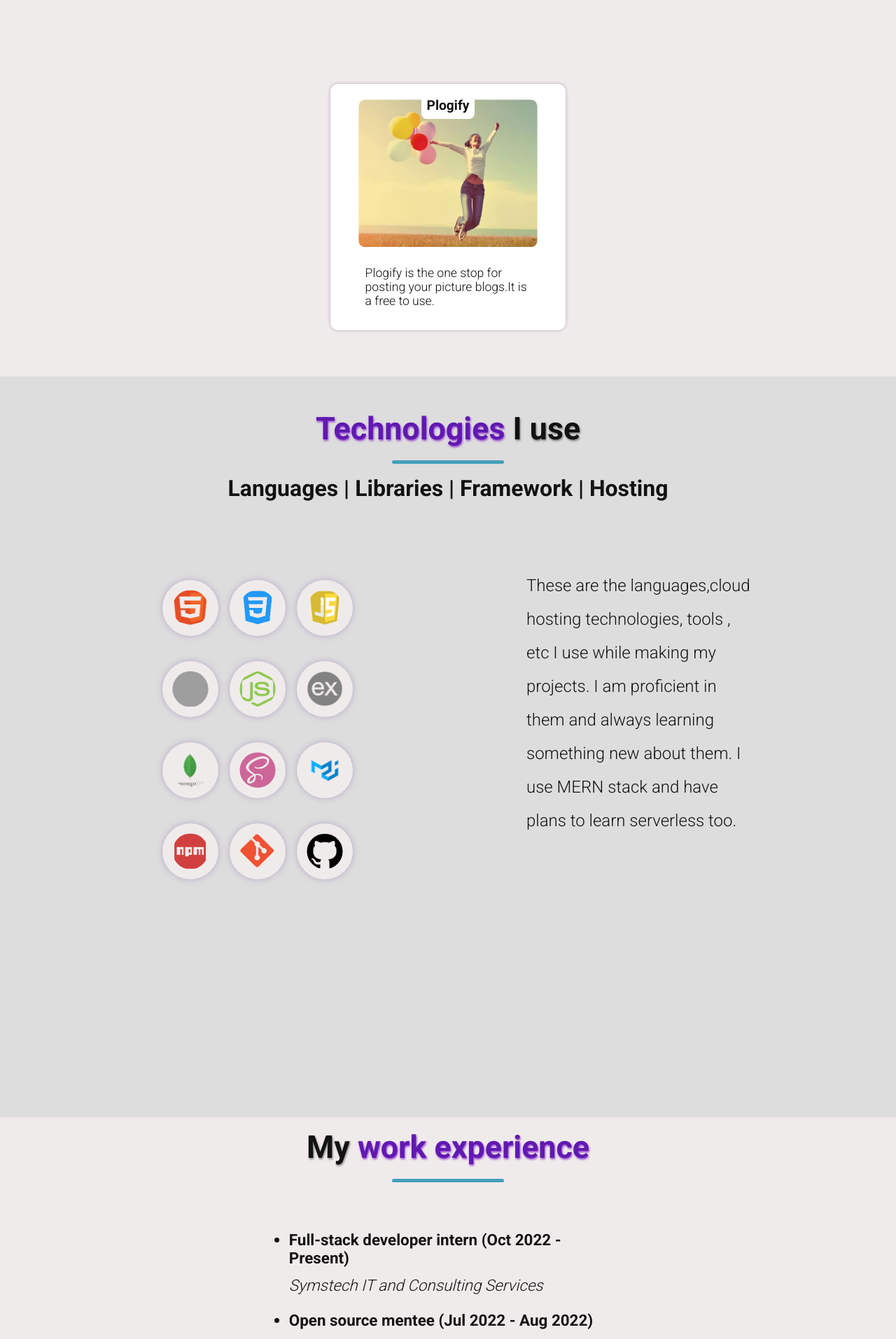
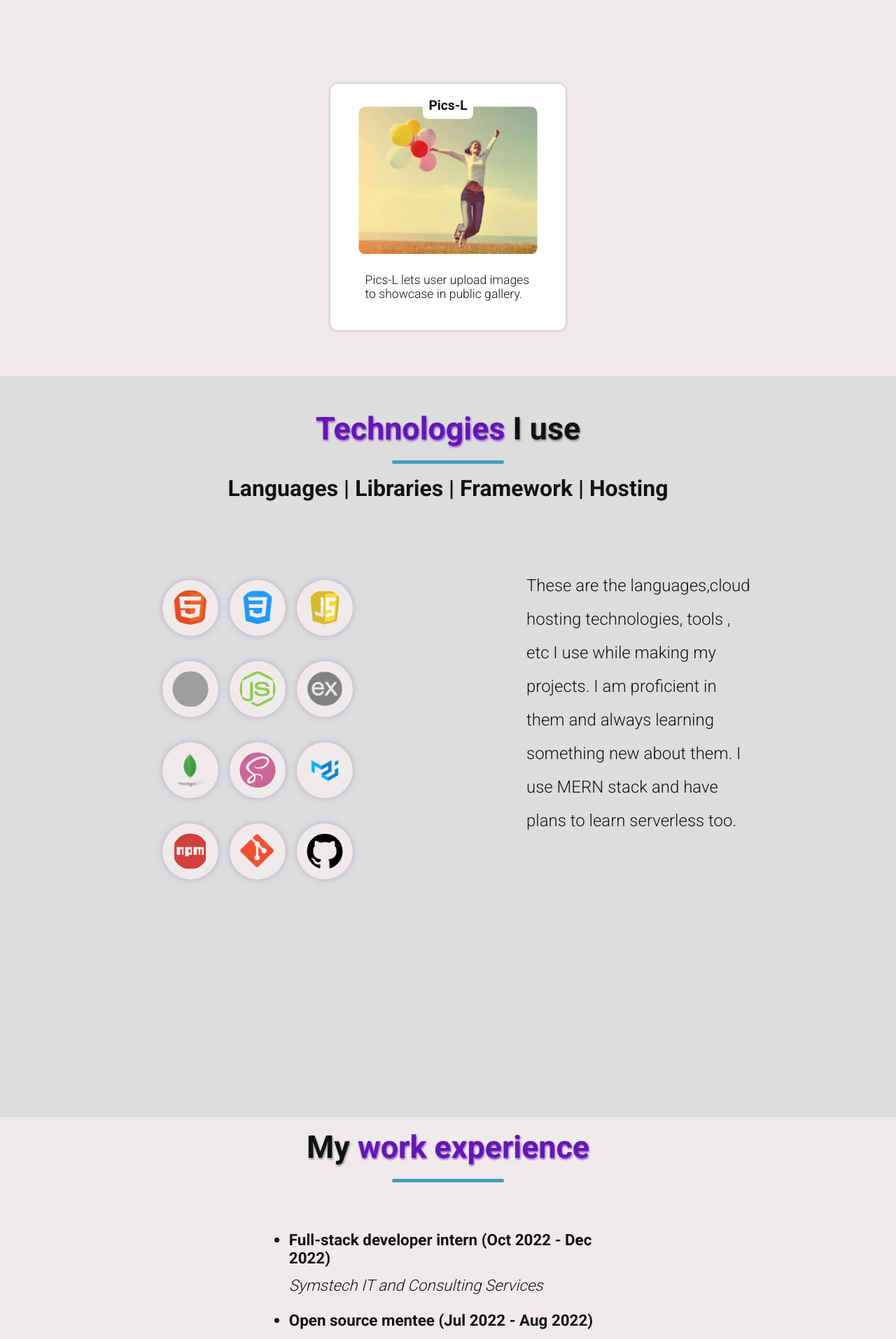
Before and after one commit to Suman373/PersonalPortfolio, a React (Create React App) app: page / in a window 1280 px wide. Shown: the part 3520-5434 px from the top of the page at 70% size. Built offline with nearby package versions, Linux system fonts and the light colour scheme; grey boxes are pictures that could not be loaded.

Commit message:
fix: experience, projects, feat: mob screen sticker

```diff
--- a/src/components/Experience.jsx
+++ b/src/components/Experience.jsx
@@ -19,7 +19,7 @@ const Experience = () => {
                     <ul>
                         <li>
                             <p className="position">
-                                Full-stack developer intern (Oct 2022 - Present)
+                                Full-stack developer intern (Oct 2022 - Dec 2022)
                             </p>
                             <p className="organisation">
                                 Symstech IT and Consulting Services
--- a/src/components/Projects.jsx
+++ b/src/components/Projects.jsx
@@ -26,7 +26,7 @@ const Projects = () => {
                             <h3>Saviee</h3>
                         </div>
                         <div className="banner-container">
-                            <a href="https://github.com/Suman373"
+                            <a href="https://saviee-web.vercel.app"
                                 target="_blank">
                                 <img src={Finance}
                                     alt="" />
@@ -53,27 +53,9 @@ const Projects = () => {
                         </div>
                     </div>
 
-                    {/* <div className={cardVisible ? "project-card show" : "project-card"}>
-                        <div className="project-title-container">
-                            <h3>Travel Companion</h3>
-                        </div>
-                        <div className="banner-container">
-                            <a href="https://github.com/Suman373"
-                                target="_blank">
-                                <img src={TravelCompanion}
-                                    alt="Banner for project" />
-                            </a>
-                        </div>
-                        <div className="info-container">
-                            <p>Travel Companion is web app to help review a place you visited in an integrated map.</p>
-                        </div>
-                    </div> */}
-
-
-
                     <div className={cardVisible ? "project-card show" : "project-card"}>
                         <div className="project-title-container">
-                            <h3>Plogify</h3>
+                            <h3>Pics-L</h3>
                         </div>
                         <div className="banner-container">
                             <a href="https://github.com/Suman373"
@@ -83,7 +65,7 @@ const Projects = () => {
                             </a>
                         </div>
                         <div className="info-container">
-                            <p>Plogify is the one stop for posting your picture blogs.It is a free to use. </p>
+                            <p>Pics-L lets user upload images to showcase in public gallery.</p>
                         </div>
                     </div>
                 </section>
--- a/src/styles/Banner.css
+++ b/src/styles/Banner.css
@@ -242,12 +242,36 @@
         font-size: 1rem;
     }
     .banner-sticker p:nth-child(1) {
-        left: 20%;
         top:20%;
+        left:15%;
+        opacity: 1;
+        transition:animation 1000ms;
+        animation:moveright 2000ms ease ;
+    }
+    @keyframes moveright{
+      from{
+        transform: translateX(-100%);
+        opacity: 0.4;
+    }to{
+        transform: translateX(0%);
+        opacity: 1;
+    }
     }
     .banner-sticker p:nth-child(2) {
-        top:60%;
-        right: 20%;
+        top:62%;
+        right: 15%;
+        opacity: 1;
+        transition:animation 1000ms;
+        animation:moveleft 2000ms ease ;
+    }
+    @keyframes moveleft{
+        from{
+            transform: translateX(100%);
+            opacity: 0.4;
+        }to{
+            transform: translateX(0%);
+            opacity: 1;
+        }
     }
 
 }
```
Also changed, not shown: 1 other file (tests, documents, lock files or other folders).
